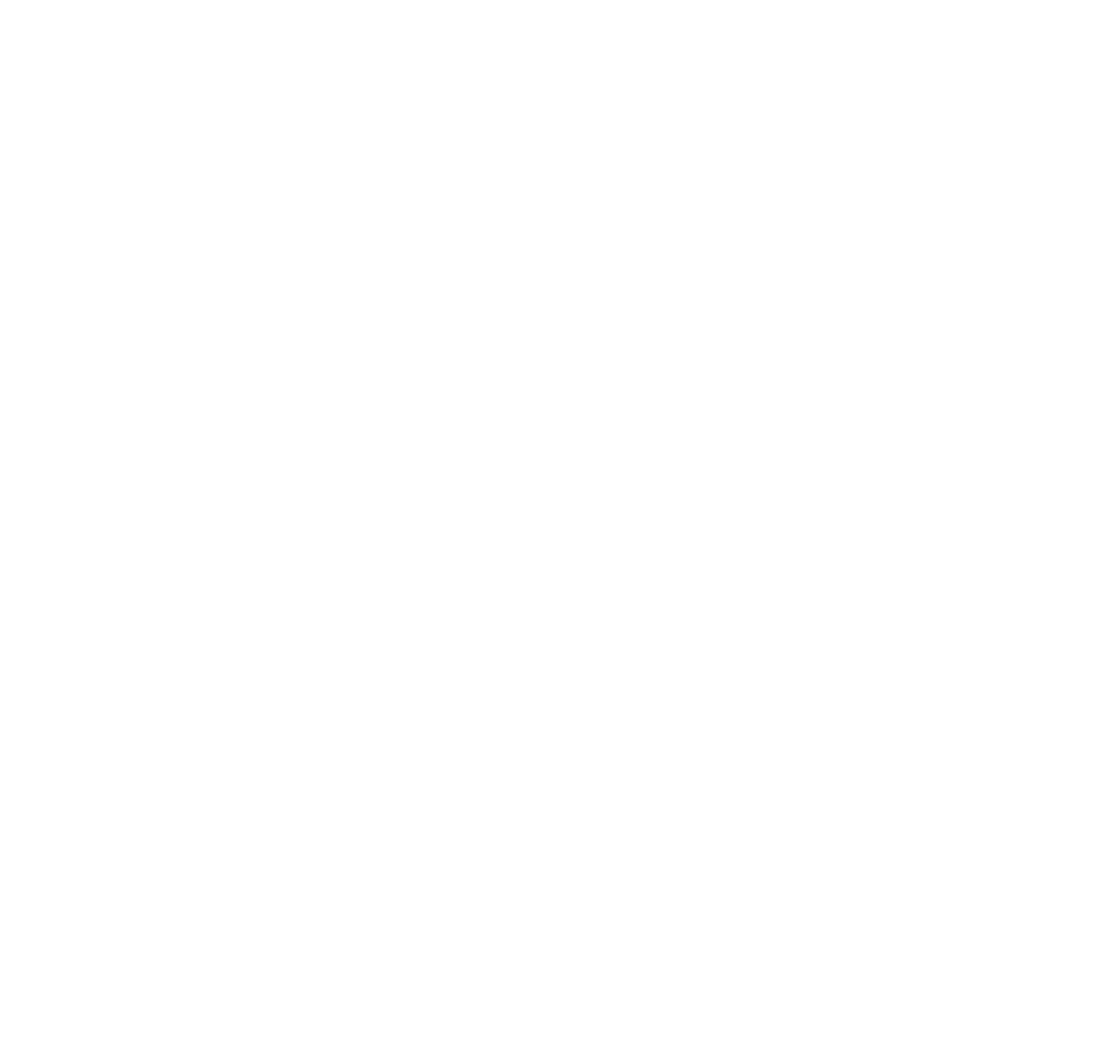
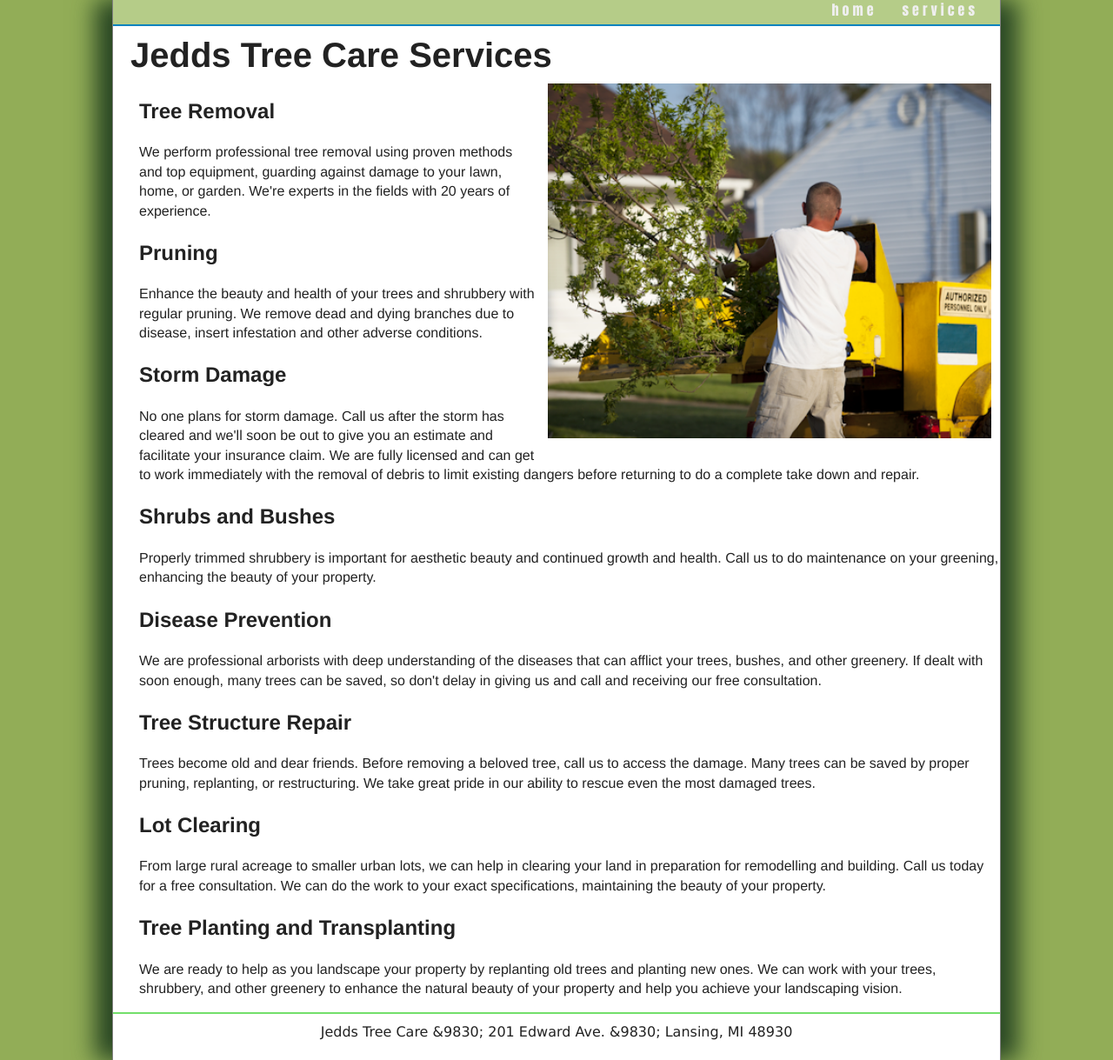
Before and after one commit to StephK9119/case1.1, a plain HTML site: page jtc_services.html in a window 1280 px wide. Shown: the whole page at 87% size. Before the commit the page ends 800 px from the top, so only its background shows below. Drawn offline with Linux system fonts and the light colour scheme.

Commit message:
second page first commit

```diff
--- a/jtc_services.html
+++ b/jtc_services.html
@@ -1,6 +1,9 @@
 <!doctype html>
 <html>
 <head>
+  <meta charset="utf-8">
+  <link rel="stylesheet" href="jtc_base.css">
+  <link rel="stylesheet" href="jtc_layout.css">
 <!--
     New Perspectives on HTML5 and CSS3, 7th Edition
     Tutorial 1
@@ -16,7 +19,58 @@
 </head>
 
 <body>
+  <header>
+    <nav>
+      <ul>
+        <li><a href="jtc_index.html">home</a></li>
+        <li><a href="jtc_services.html">services</a></li>
+      </ul>
+    </nav>
+  </header>
+  <h1>Jedds Tree Care Services</h1><img src="jtc_photo2.png" alt="">
 
+  <h2>Tree Removal</h2>
+  <p>We perform professional tree removal using proven methods and top equipment,
+  guarding against damage to your lawn, home, or garden. We're experts in the
+  fields with 20 years of experience. </p>
+
+  <h2>Pruning</h2>
+  <p>Enhance the beauty and health of your trees and shrubbery with regular pruning.
+  We remove dead and dying branches due to disease, insert infestation and other
+  adverse conditions.</p>
+
+  <h2>Storm Damage</h2>
+  <p>No one plans for storm damage. Call us after the storm has cleared and
+  we'll soon be out to give you an estimate and facilitate your
+  insurance claim. We are fully licensed and can get to work immediately with
+  the removal of debris to limit existing dangers
+  before returning to do a complete take down and repair.</p>
+
+  <h2>Shrubs and Bushes</h2>
+  <p>Properly trimmed shrubbery is important for aesthetic beauty and continued growth and
+  health. Call us to do maintenance on your greening, enhancing the beauty of your property.</p>
+
+  <h2>Disease Prevention</h2>
+  <p>We are professional arborists with deep understanding of the diseases that can afflict your
+  trees, bushes, and other greenery. If dealt with soon enough, many trees can be saved, so
+  don't delay in giving us and call and receiving our free consultation.</p>
+
+  <h2>Tree Structure Repair</h2>
+  <p>Trees become old and dear friends. Before removing a beloved tree, call us to access the
+  damage. Many trees can be saved by proper pruning, replanting, or restructuring. We take great
+  pride in our ability to rescue even the most damaged trees.</p>
+
+  <h2>Lot Clearing</h2>
+  <p>From large rural acreage to smaller urban lots, we can help in clearing your land in preparation
+  for remodelling and building. Call us today for a free consultation. We can do the work to
+  your exact specifications, maintaining the beauty of your property. </p>
+
+  <h2>Tree Planting and Transplanting</h2>
+  <p>We are ready to help as you landscape your property by replanting old trees and planting new
+  ones. We can work with your trees, shrubbery, and other greenery to enhance the natural
+  beauty of your property and help you achieve your landscaping vision.</p>
+
+  <footer>Jedds Tree Care &9830; 201 Edward Ave. &9830; Lansing, MI 48930</footer>
 </body>
 
 </html>
```
